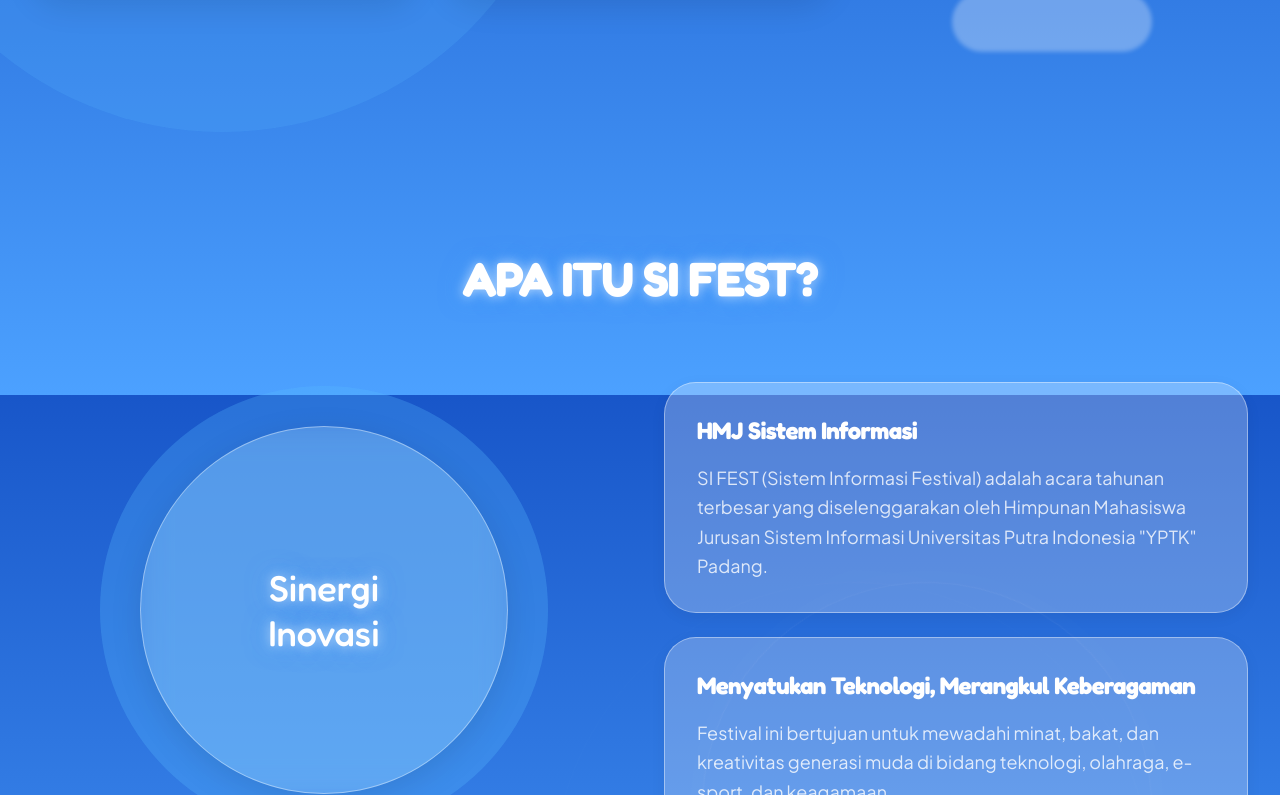
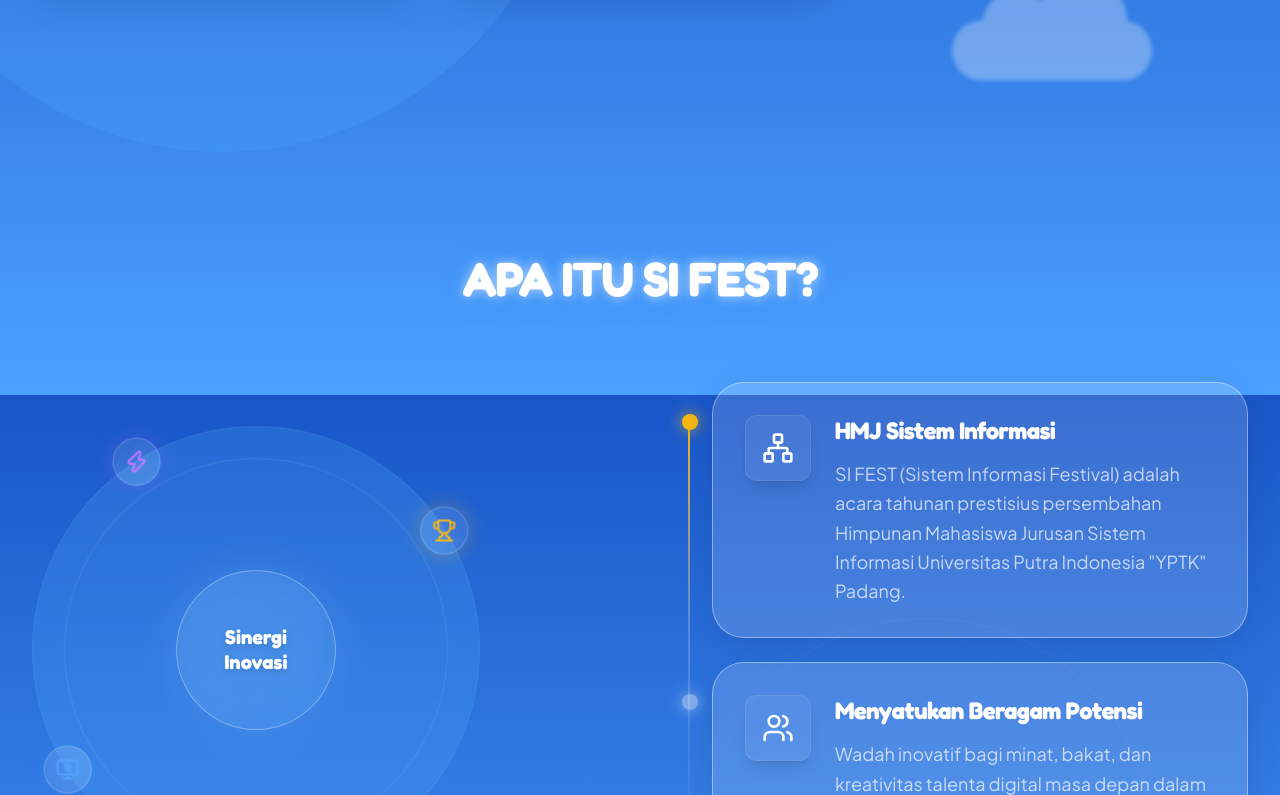
Before and after one commit to Tadaimaaaa/sifest-official, a Next.js app: page / in a window 1280 px wide. Shown: the part 2005-2800 px from the top of the page. Built offline with nearby package versions, Linux system fonts and the light colour scheme.

Commit message:
feat: implement animated and interactive AboutSection

```diff
--- a/app/page.tsx
+++ b/app/page.tsx
@@ -8,6 +8,7 @@ import { Timeline } from "@/components/timeline/Timeline";
 import { Button } from "@/components/ui/Button";
 import { GlassCard } from "@/components/ui/GlassCard";
 import { BackgroundAmbience } from "@/components/layout/BackgroundAmbience";
+import { AboutSection } from "@/components/about/AboutSection";
 import { OFFICIAL_EVENTS } from "@/data/events";
 import Link from "next/link";
 import React from "react";
@@ -25,33 +26,7 @@ export default function Home() {
       </Section>
 
       <Section id="about" title="APA ITU SI FEST?">
-        <div className="grid grid-cols-1 lg:grid-cols-2 gap-12 items-center">
-          <div className="relative">
-            {/* Visual Decorative Element for About */}
-            <div className="relative aspect-square w-full max-w-md mx-auto">
-              <div className="absolute inset-0 rounded-full bg-brand-primary/30 blur-3xl mix-blend-screen animate-pulse-glow" />
-              <div className="absolute inset-10 rounded-full border border-white/20 glass-medium shadow-2xl backdrop-blur-2xl flex items-center justify-center p-8">
-                <p className="font-heading text-4xl text-center text-white text-glow leading-tight">
-                  Sinergi <br/> Inovasi
-                </p>
-              </div>
-            </div>
-          </div>
-          <div className="space-y-6">
-            <GlassCard variant="light">
-              <h3 className="font-heading text-2xl font-bold text-white mb-4">HMJ Sistem Informasi</h3>
-              <p className="text-white/80 leading-relaxed text-lg">
-                SI FEST (Sistem Informasi Festival) adalah acara tahunan terbesar yang diselenggarakan oleh Himpunan Mahasiswa Jurusan Sistem Informasi Universitas Putra Indonesia &quot;YPTK&quot; Padang.
-              </p>
-            </GlassCard>
-            <GlassCard variant="light">
-              <h3 className="font-heading text-2xl font-bold text-white mb-4">Menyatukan Teknologi, Merangkul Keberagaman</h3>
-              <p className="text-white/80 leading-relaxed text-lg">
-                Festival ini bertujuan untuk mewadahi minat, bakat, dan kreativitas generasi muda di bidang teknologi, olahraga, e-sport, dan keagamaan.
-              </p>
-            </GlassCard>
-          </div>
-        </div>
+        <AboutSection />
       </Section>
 
       <Section id="timeline">
--- /dev/null
+++ b/components/about/AboutSection.tsx
@@ -0,0 +1,94 @@
+import { GlassCard } from "@/components/ui/GlassCard";
+import { MonitorPlay, Trophy, Globe, Zap, Network, Users } from "lucide-react";
+import React from "react";
+
+export function AboutSection() {
+  return (
+    <div className="grid grid-cols-1 lg:grid-cols-2 gap-16 items-center">
+
+      {/* Visual Kiri: Orbit Animasi 3D */}
+      <div className="relative w-full aspect-square max-w-md mx-auto lg:mx-0 flex items-center justify-center mt-10 lg:mt-0">
+        {/* Glow Background */}
+        <div className="absolute inset-0 rounded-full bg-brand-primary/20 blur-[80px] mix-blend-screen animate-pulse-glow" />
+
+        {/* Central Core */}
+        <div className="relative z-10 w-40 h-40 rounded-full border border-white/30 bg-gradient-to-br from-white/10 to-white/5 backdrop-blur-xl flex flex-col items-center justify-center shadow-[0_0_50px_rgba(255,255,255,0.1)] group transition-all duration-500 hover:scale-110 cursor-pointer">
+          <div className="absolute inset-0 rounded-full bg-brand-accent/20 blur-xl opacity-0 group-hover:opacity-100 transition-opacity duration-500" />
+          <span className="font-heading text-xl font-bold text-white text-center leading-tight drop-shadow-md">
+            Sinergi<br/>Inovasi
+          </span>
+        </div>
+
+        {/* Orbit Ring 1 (Inner) */}
+        <div className="absolute inset-8 border border-white/10 rounded-full animate-[spin_10s_linear_infinite]" />
+
+        {/* Orbit Ring 2 (Outer) */}
+        <div className="absolute inset-0 border border-white/5 rounded-full animate-[spin_20s_linear_infinite_reverse]">
+          {/* Orbiting Icons */}
+          <div className="absolute top-0 left-1/2 -translate-x-1/2 -translate-y-1/2 w-12 h-12 rounded-full bg-white/10 backdrop-blur-md border border-white/20 flex items-center justify-center shadow-[0_0_20px_rgba(59,130,246,0.3)] text-blue-400 group hover:scale-125 transition-transform duration-300">
+            <MonitorPlay size={24} className="animate-[spin_20s_linear_infinite]" />
+          </div>
+          <div className="absolute bottom-0 left-1/2 -translate-x-1/2 translate-y-1/2 w-12 h-12 rounded-full bg-white/10 backdrop-blur-md border border-white/20 flex items-center justify-center shadow-[0_0_20px_rgba(245,183,22,0.3)] text-brand-accent group hover:scale-125 transition-transform duration-300">
+            <Trophy size={24} className="animate-[spin_20s_linear_infinite]" />
+          </div>
+          <div className="absolute left-0 top-1/2 -translate-x-1/2 -translate-y-1/2 w-12 h-12 rounded-full bg-white/10 backdrop-blur-md border border-white/20 flex items-center justify-center shadow-[0_0_20px_rgba(16,185,129,0.3)] text-emerald-400 group hover:scale-125 transition-transform duration-300">
+            <Globe size={24} className="animate-[spin_20s_linear_infinite]" />
+          </div>
+          <div className="absolute right-0 top-1/2 translate-x-1/2 -translate-y-1/2 w-12 h-12 rounded-full bg-white/10 backdrop-blur-md border border-white/20 flex items-center justify-center shadow-[0_0_20px_rgba(168,85,247,0.3)] text-purple-400 group hover:scale-125 transition-transform duration-300">
+            <Zap size={24} className="animate-[spin_20s_linear_infinite]" />
+          </div>
+        </div>
+      </div>
+
+      {/* Teks & Kartu Kanan: Staggered Glass Cards */}
+      <div className="space-y-6 lg:pl-10 relative">
+        {/* Decorative line connecting cards */}
+        <div className="hidden lg:block absolute left-4 top-10 bottom-10 w-[2px] bg-gradient-to-b from-brand-accent via-white/20 to-transparent" />
+
+        <div className="relative group transform transition-all duration-500 hover:-translate-y-2 hover:translate-x-2">
+          {/* Glowing dot on the line */}
+          <div className="hidden lg:block absolute -left-[30px] top-8 w-4 h-4 rounded-full bg-brand-accent shadow-[0_0_15px_rgba(245,183,22,0.8)] transition-all duration-500 group-hover:scale-150" />
+
+          <GlassCard variant="medium" className="relative overflow-hidden border-white/10 hover:border-brand-accent/50 p-6 md:p-8 transition-colors duration-500">
+            {/* Spotlight effect using CSS radial gradient on hover */}
+            <div className="absolute inset-0 bg-gradient-to-br from-brand-accent/10 to-transparent opacity-0 group-hover:opacity-100 transition-opacity duration-500" />
+
+            <div className="relative z-10 flex items-start gap-4 sm:gap-6">
+              <div className="p-3 sm:p-4 rounded-xl bg-white/5 border border-white/10 text-white shrink-0 group-hover:bg-brand-accent/20 group-hover:text-brand-accent transition-all duration-300 group-hover:scale-110 shadow-lg">
+                <Network size={28} className="sm:w-8 sm:h-8" />
+              </div>
+              <div>
+                <h3 className="font-heading text-xl md:text-2xl font-bold text-white mb-3 group-hover:text-brand-accent transition-colors duration-300">HMJ Sistem Informasi</h3>
+                <p className="text-white/70 leading-relaxed text-sm sm:text-base md:text-lg">
+                  SI FEST (Sistem Informasi Festival) adalah acara tahunan prestisius persembahan Himpunan Mahasiswa Jurusan Sistem Informasi Universitas Putra Indonesia &quot;YPTK&quot; Padang.
+                </p>
+              </div>
+            </div>
+          </GlassCard>
+        </div>
+
+        <div className="relative group transform transition-all duration-500 hover:-translate-y-2 hover:translate-x-2">
+          {/* Glowing dot on the line */}
+          <div className="hidden lg:block absolute -left-[30px] top-8 w-4 h-4 rounded-full bg-white/40 shadow-[0_0_15px_rgba(255,255,255,0.5)] transition-all duration-500 group-hover:bg-blue-400 group-hover:shadow-[0_0_15px_rgba(96,165,250,0.8)] group-hover:scale-150" />
+
+          <GlassCard variant="medium" className="relative overflow-hidden border-white/10 hover:border-blue-500/50 p-6 md:p-8 transition-colors duration-500">
+            <div className="absolute inset-0 bg-gradient-to-br from-blue-500/10 to-transparent opacity-0 group-hover:opacity-100 transition-opacity duration-500" />
+
+            <div className="relative z-10 flex items-start gap-4 sm:gap-6">
+              <div className="p-3 sm:p-4 rounded-xl bg-white/5 border border-white/10 text-white shrink-0 group-hover:bg-blue-400/20 group-hover:text-blue-400 transition-all duration-300 group-hover:scale-110 shadow-lg">
+                <Users size={28} className="sm:w-8 sm:h-8" />
+              </div>
+              <div>
+                <h3 className="font-heading text-xl md:text-2xl font-bold text-white mb-3 group-hover:text-blue-300 transition-colors duration-300">Menyatukan Beragam Potensi</h3>
+                <p className="text-white/70 leading-relaxed text-sm sm:text-base md:text-lg">
+                  Wadah inovatif bagi minat, bakat, dan kreativitas talenta digital masa depan dalam bidang teknologi, olahraga kompetitif, e-sport, serta panggung kreativitas keagamaan.
+                </p>
+              </div>
+            </div>
+          </GlassCard>
+        </div>
+      </div>
+
+    </div>
+  );
+}
```
